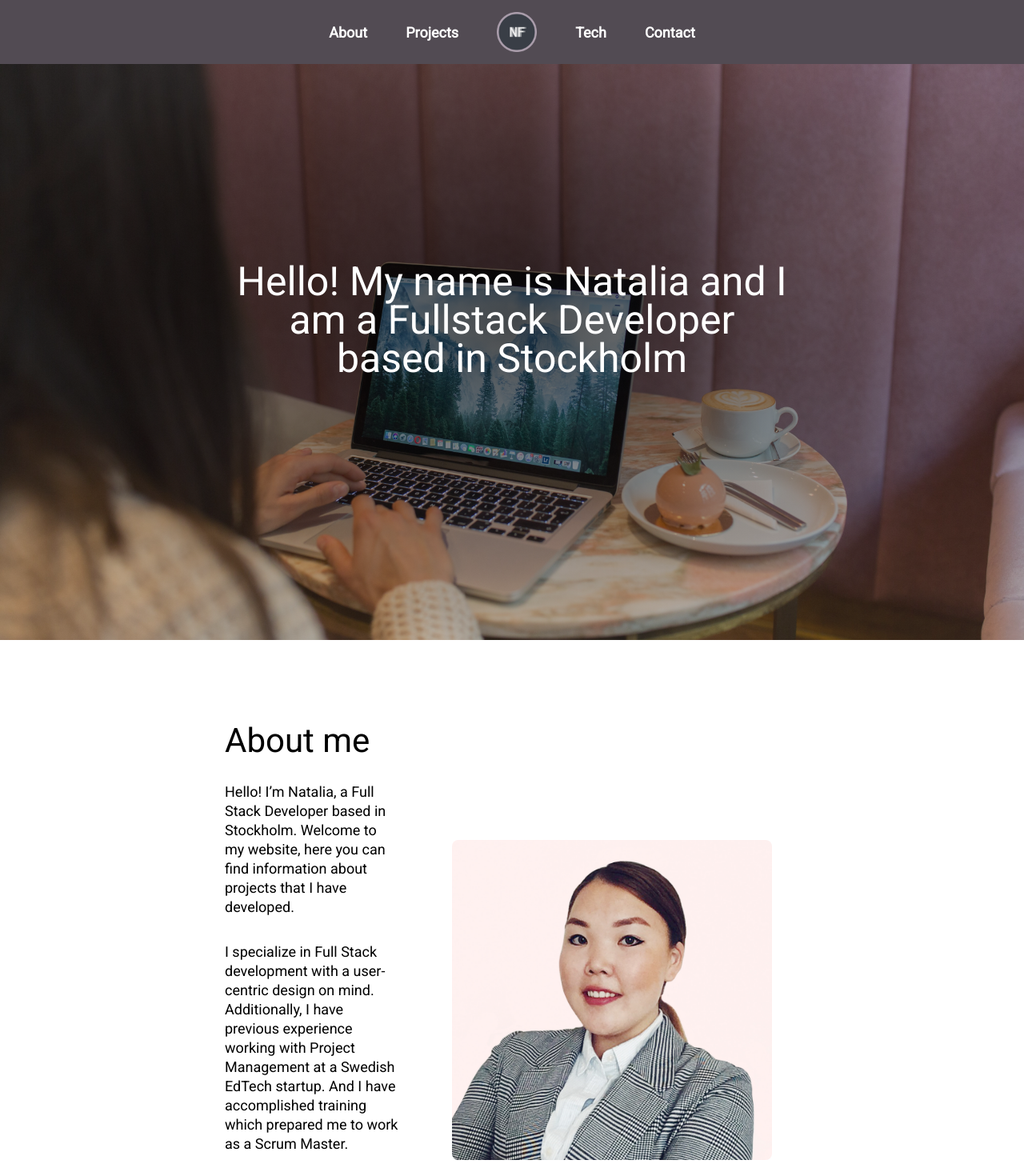
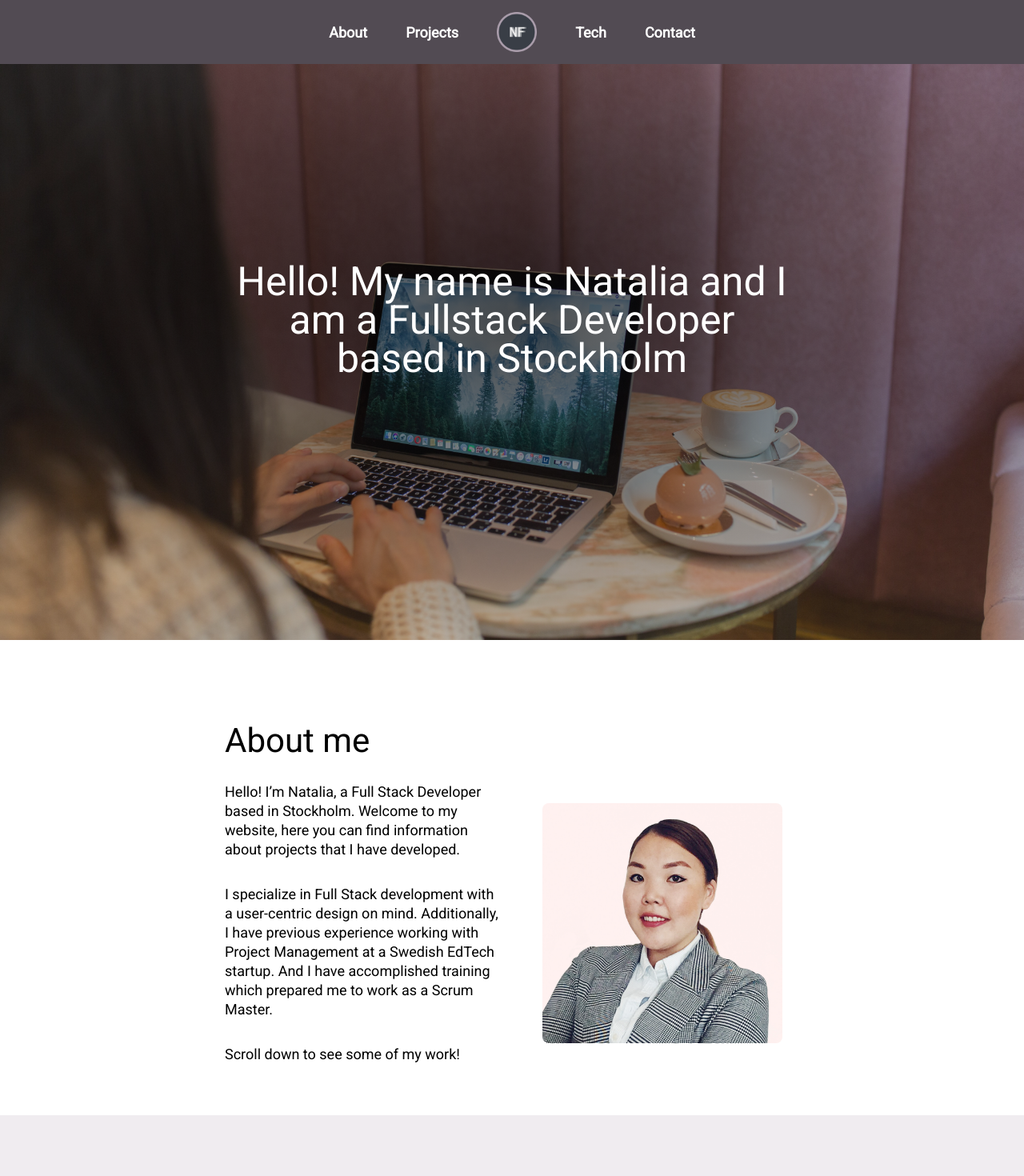
Before and after one commit to FeNatalia/portfolio, a React (Create React App) app: page / in a window 1280 px wide. Shown: the top 1470 px of the page at 80% size. Built offline with nearby package versions, Linux system fonts and the light colour scheme.

Commit message:
fix grid

```diff
--- a/src/styles/content.css
+++ b/src/styles/content.css
@@ -228,8 +228,12 @@
 
   .content-grid {
     display: grid;
+    grid-template-columns: 1fr 1fr;
+    justify-items: left;
+  }
+
+  #tech .content-grid{
     grid-template-columns: 1fr 2fr;
-    justify-items: left;
   }
 
   #tech .grid-left h3{
```
